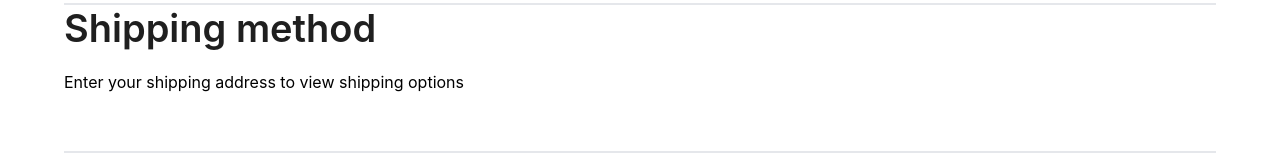
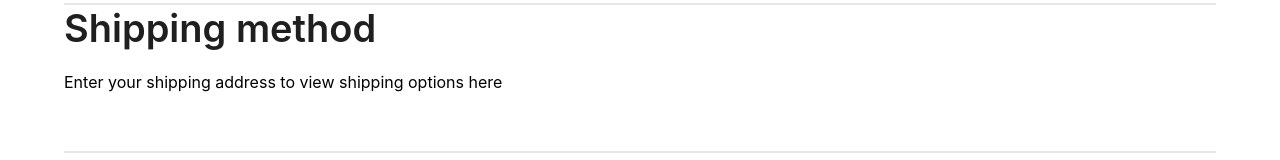
Before and after one commit to Kenkarate/threaded, a React (Vite) app: page /address in a window 1280 px wide. Shown: the part 502-662 px from the top of the page. Built offline with nearby package versions, Linux system fonts and the light colour scheme.

Commit message:
small change to complete merge

```diff
--- a/src/Pages/Address.js
+++ b/src/Pages/Address.js
@@ -70,7 +70,7 @@ function Address() {
       <div className="border-t-2 my-[5%]">
         <Title>Shipping method</Title>
         <div>
-          <p>Enter your shipping address to view shipping options</p>
+          <p>Enter your shipping address to view shipping options here</p>
         </div>
       </div>
       <div className="border-t-2 my-[5%]">
```
